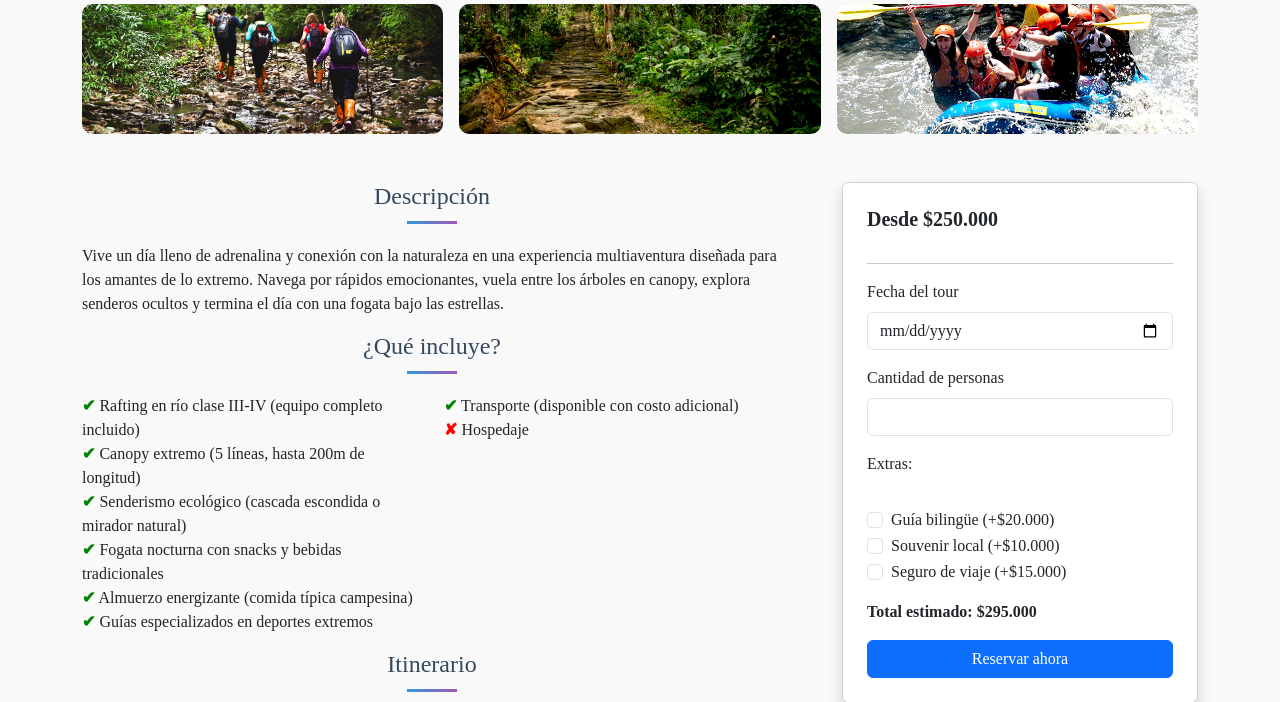
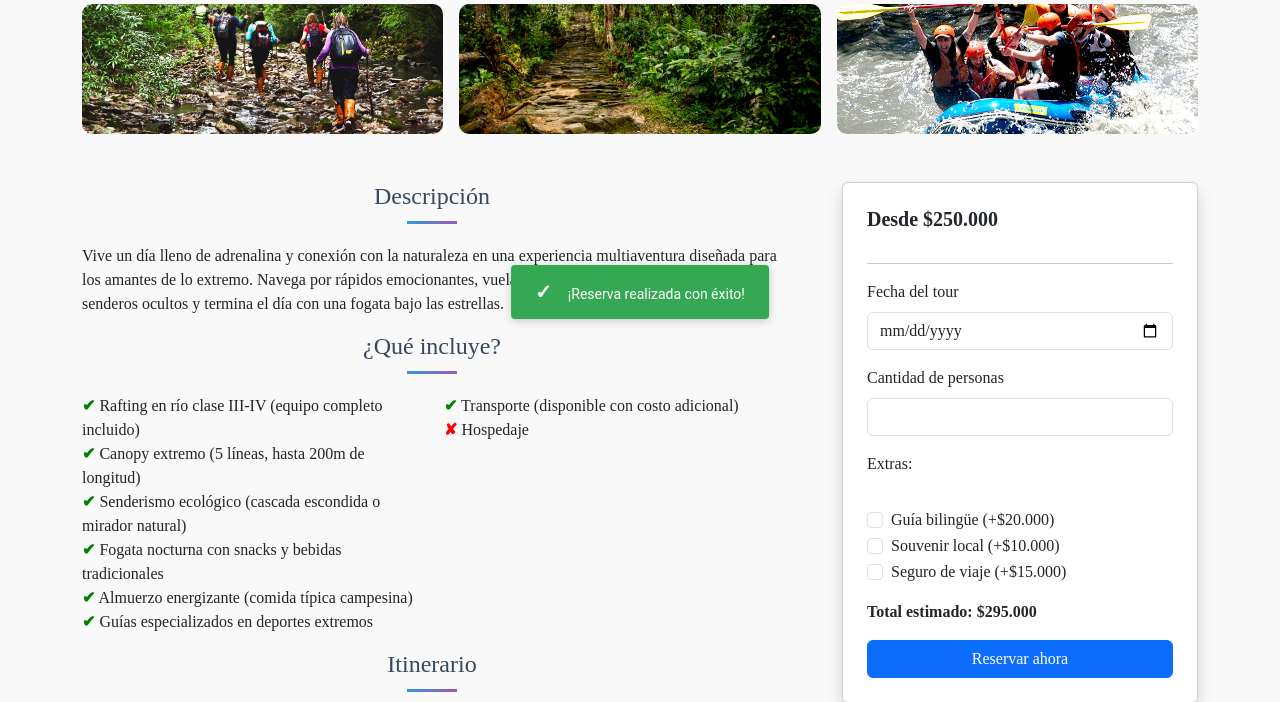
Before and after one commit to 0Juana0/Biorutas_web, a Django app: page /usuarios/paquete-aventura/ in a window 1280 px wide. Shown: the part 581-1283 px from the top of the page. Run offline with Django 5.2, Linux system fonts and the light colour scheme; some libraries are stand-ins or nearby versions; some web fonts are replaced.

Commit message:
se agrego al el paquete aventuras un boton con notificacion

```diff
--- a/usuarios/templates/usuarios/paquete_aventura.html
+++ b/usuarios/templates/usuarios/paquete_aventura.html
@@ -159,7 +159,85 @@
             </div>
 
             <p><strong>Total estimado: $295.000</strong></p>
-            <button class="btn btn-primary w-100">Reservar ahora</button>
+            <button class="btn btn-primary w-100" id="btnReservar">Reservar ahora</button>
+
+<!-- Notificación en la parte inferior -->
+    <div id="notification" class="google-notification">
+    <div class="notification-content">
+        <span class="notification-icon">✓</span>
+        <span class="notification-text">¡Reserva realizada con éxito!</span>
+    </div>
+    </div>
+
+    <style>
+    /* Estilo de la notificación */
+    .google-notification {
+        position: fixed;
+        bottom: -100px; /* Inicialmente oculta */
+        left: 50%;
+        transform: translateX(-50%);
+        background-color: #34a853; /* Verde de Google */
+        color: white;
+        padding: 12px 24px;
+        border-radius: 4px;
+        box-shadow: 0 2px 10px rgba(0, 0, 0, 0.2);
+        z-index: 1000;
+        display: flex;
+        align-items: center;
+        transition: bottom 0.5s ease-in-out;
+        max-width: 90%;
+    }
+
+    .google-notification.show {
+        bottom: 20px; /* Posición visible */
+    }
+
+    .notification-icon {
+        font-weight: bold;
+        margin-right: 12px;
+        font-size: 20px;
+    }
+
+    .notification-text {
+        font-family: 'Roboto', Arial, sans-serif;
+        font-size: 14px;
+    }
+
+    /* Efecto de desvanecimiento al ocultarse */
+    @keyframes fadeOut {
+        from { opacity: 1; }
+        to { opacity: 0; }
+    }
+
+    .google-notification.hide {
+        animation: fadeOut 0.5s ease-in-out forwards;
+    }
+    </style>
+
+    <script>
+    document.getElementById('btnReservar').addEventListener('click', function() {
+    const notification = document.getElementById('notification');
+
+    // Resetear cualquier animación previa
+    notification.classList.remove('show', 'hide');
+    void notification.offsetWidth; // Forzar reflow
+
+    // Mostrar la notificación
+    notification.classList.add('show');
+
+    // Ocultar después de 3 segundos
+    setTimeout(function() {
+        notification.classList.add('hide');
+
+        // Remover completamente después de la animación
+        setTimeout(function() {
+        notification.classList.remove('show', 'hide');
+        }, 500);
+    }, 3000);
+});
+</script>
+
+
         </div>
         </div>
     </div>
```
